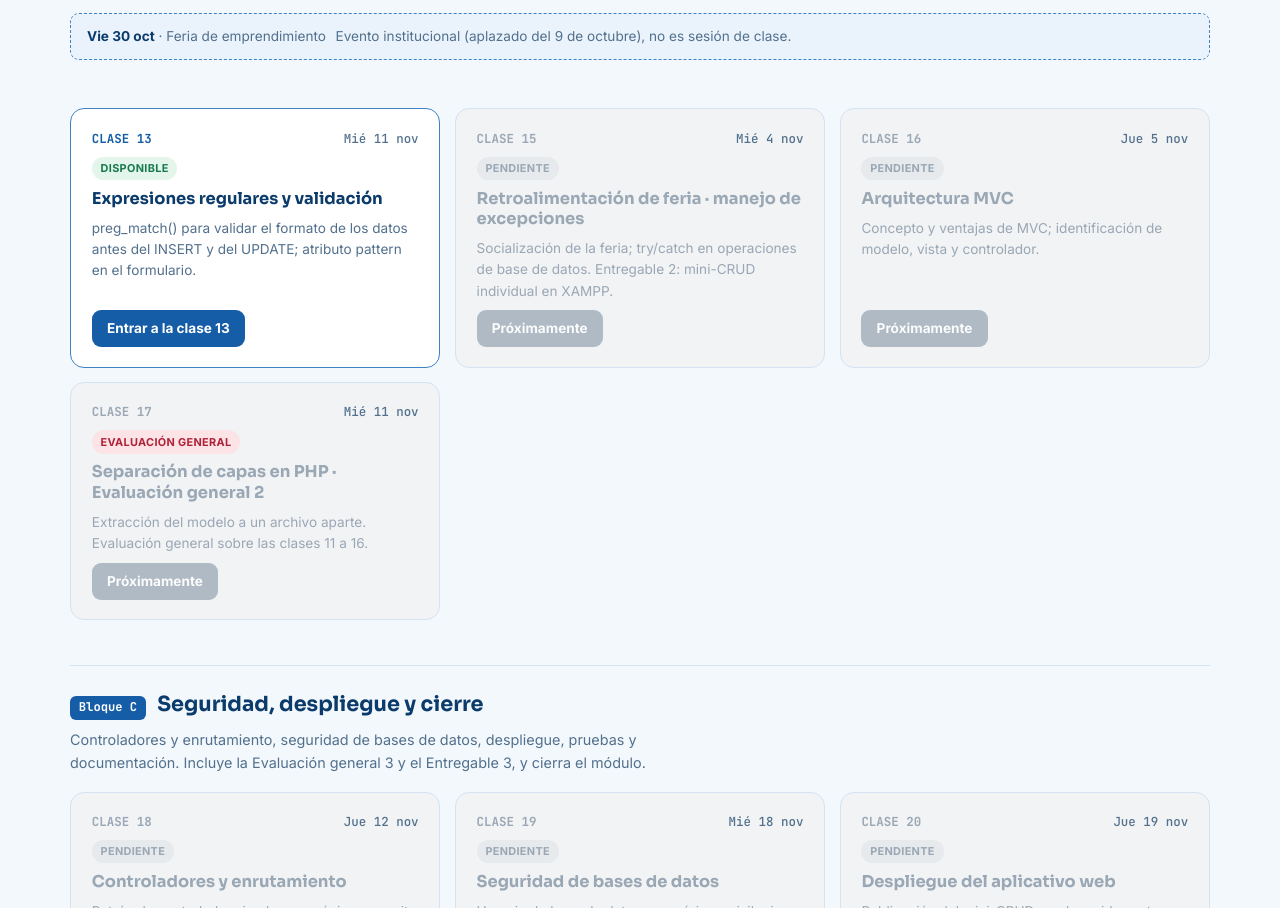
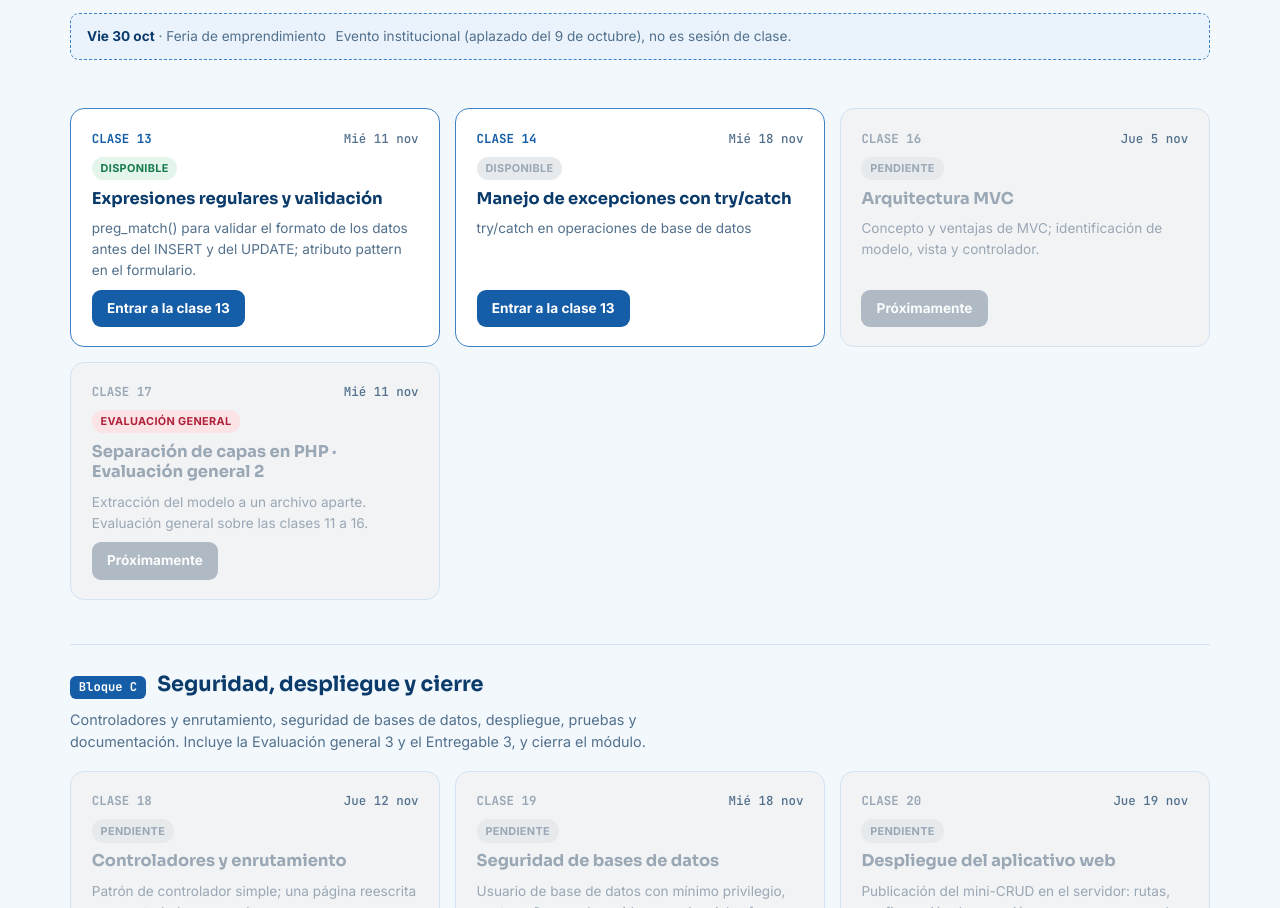
Before and after one commit to ejara461/Herramientas_de_Programacion_II, a plain HTML site: page index.html in a window 1280 px wide. Shown: the part 2325-3233 px from the top of the page. Drawn offline with Linux system fonts and the light colour scheme.

Commit message:
Replace class 15 with class 14 in index.html

```diff
--- a/index.html
+++ b/index.html
@@ -305,12 +305,12 @@ footer .wrap{display:flex;justify-content:space-between;flex-wrap:wrap;gap:.4rem
       <a class="btn go" href="clase13-teoria.html">Entrar a la clase 13</a>
     </article>
 
-    <article class="classcard pendiente">
-      <div class="n"><span>CLASE 15</span><span class="fecha">Mié 4 nov</span></div>
-      <span class="badge pend">Pendiente</span>
-      <h3>Retroalimentación de feria · manejo de excepciones</h3>
-      <p class="tema-txt">Socialización de la feria; try/catch en operaciones de base de datos. Entregable 2: mini-CRUD individual en XAMPP.</p>
-      <span class="btn go disabled">Próximamente</span>
+    <article class="classcard disponible">
+      <div class="n"><span>CLASE 14</span><span class="fecha">Mié 18 nov</span></div>
+      <span class="badge pend">Disponible</span>
+      <h3>Manejo de excepciones con try/catch</h3>
+      <p class="tema-txt">try/catch en operaciones de base de datos</p>
+      <a class="btn go" href="clase14-teoria.html">Entrar a la clase 13</a>
     </article>
 
     <article class="classcard pendiente">
```
